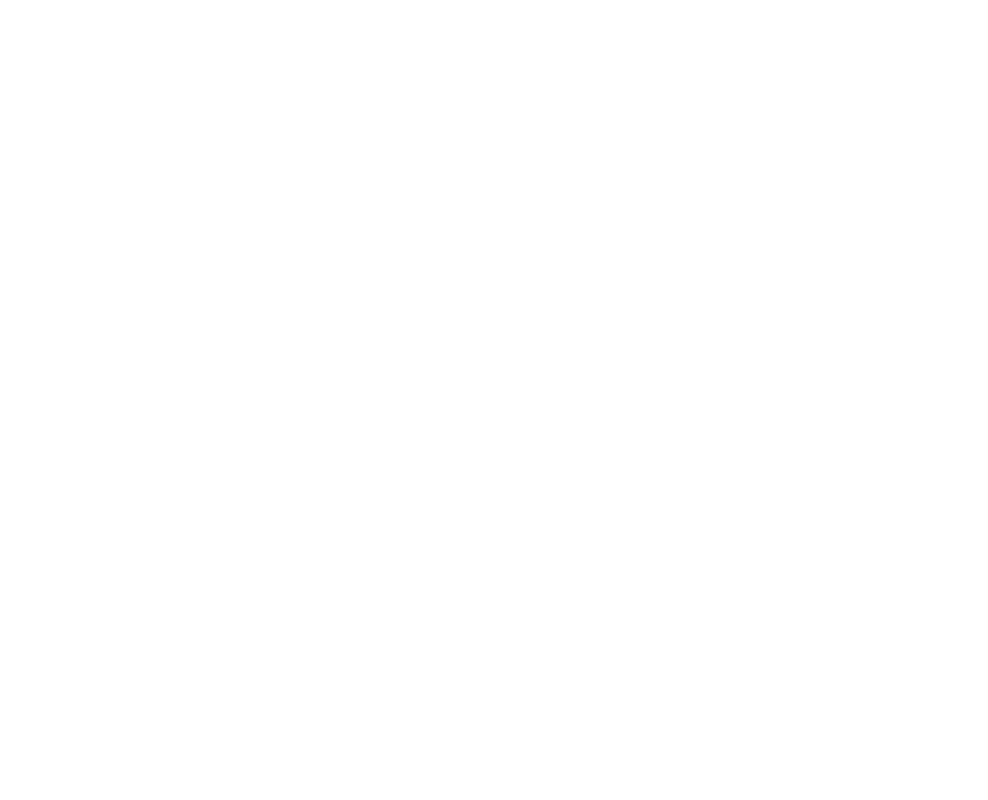
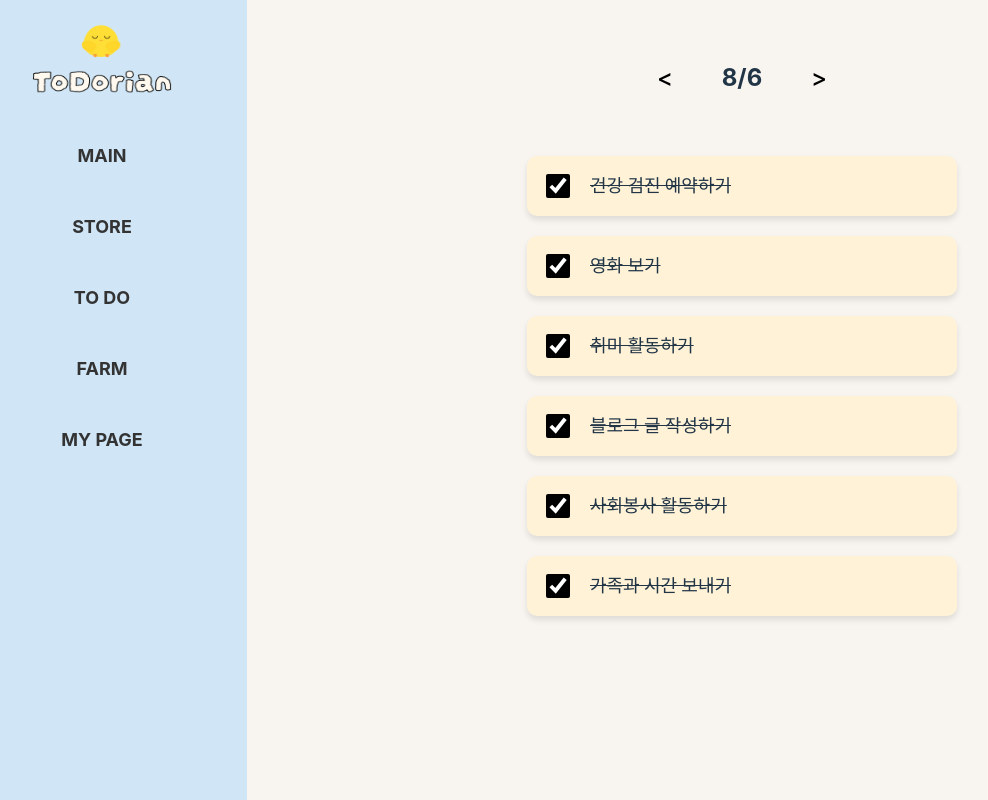
Before and after one commit to MTVS-3rd-TODORIAN/TODORIAN_FE, a React (Vite) app: page /today-deal in a window 1280 px wide. Before the commit this address had no page. Shown: the whole page, without its empty margins (43-1031 px from the left). Built offline with nearby package versions, Linux system fonts and the light colour scheme.

Commit message:
Feat: Todo page

```diff
--- a/package.json
+++ b/package.json
@@ -26,6 +26,6 @@
     "eslint-plugin-react-hooks": "^5.1.0-rc.0",
     "eslint-plugin-react-refresh": "^0.4.9",
     "globals": "^15.9.0",
-    "vite": "^5.4.1"
+    "vite": "^5.4.2"
   }
 }
--- a/src/App.jsx
+++ b/src/App.jsx
@@ -5,6 +5,7 @@
   Route
 } from 'react-router-dom';
 import Main from './pages/Main';
+import Todo from './pages/todo/Todo';
 // Import other components for routing here...
 
 function App() {
@@ -12,6 +13,7 @@
     <Routes>
       <>
         <Route path="/main" element={<Main/>}/>
+        <Route path="/today-deal" element={<Todo/>}/>
       </>
     </Routes>
   );
--- a/src/pages/Main.jsx
+++ b/src/pages/Main.jsx
@@ -12,7 +12,7 @@
       <Title>ToDorian</Title>
       <ContentContainer>
         <MenuButtonContainer>
-          <MenuButton onClick={() => navigate('/today-deal')}>오늘의 할인</MenuButton>
+          <MenuButton onClick={() => navigate('/today-deal')}>오늘의 할일</MenuButton>
           <MenuButton onClick={() => navigate('/calendar')}>달력</MenuButton>
           <MenuButton onClick={() => navigate('/feed')}>밥 주러 가기</MenuButton>
           <MenuButton onClick={() => navigate('/my-page')}>마이 페이지</MenuButton>
--- /dev/null
+++ b/src/pages/todo/Todo.jsx
@@ -0,0 +1,143 @@
+import React, { useState } from 'react';
+import styled from 'styled-components';
+import logoImg from '../../assets/images/todo/logo.png';
+
+const Container = styled.div`
+  display: flex;
+  background-color: #f8f4ef;
+  height: 100vh;
+  width: 100vw;
+`;
+
+const Sidebar = styled.div`
+  background-color: #d0e6f6;
+  width: 250px;
+  padding: 20px;
+  display: flex;
+  flex-direction: column;
+  align-items: center;
+`;
+
+const Logo = styled.img`
+  width: 140px;
+  height: 80px;
+  margin-bottom: 20px;
+`;
+
+const SidebarButton = styled.button`
+  background: none;
+  border: none;
+  width: 100%;
+  padding: 15px 0;
+  margin: 10px 0;
+  border-radius: 20px;
+  font-size: 18px;
+  cursor: pointer;
+  font-weight: bold;
+  color: #333;
+  &:hover {
+    background-color: #c4d7f2;
+  }
+`;
+
+const ChecklistContainer = styled.div`
+  flex: 1;
+  padding: 40px;
+  display: flex;
+  flex-direction: column;
+  align-items: center;
+  overflow-y: auto;
+`;
+
+const Header = styled.div`
+  display: flex;
+  justify-content: center;
+  align-items: center;
+  margin-bottom: 30px;
+`;
+
+const DateButton = styled.button`
+  background: none;
+  border: none;
+  font-size: 24px;
+  cursor: pointer;
+  margin: 0 20px;
+`;
+
+const ChecklistItem = styled.div`
+  display: flex;
+  align-items: center;
+  background-color: #fff2d7;
+  width: 400px;
+  padding: 15px;
+  margin: 10px 0;
+  border-radius: 10px;
+  font-size: 18px;
+  box-shadow: 0 4px 6px rgba(0, 0, 0, 0.1);
+`;
+
+const Checkbox = styled.input.attrs({ type: 'checkbox' })`
+  margin-right: 20px;
+  width: 24px;
+  height: 24px;
+  accent-color: black;
+`;
+
+const TodoText = styled.span`
+  text-decoration: ${({ checked }) => (checked ? 'line-through' : 'none')};
+  font-weight: ${({ checked }) => (checked ? 'bold' : 'normal')};
+`;
+
+const todosData = [
+  { id: 1, text: '건강 검진 예약하기', checked: true },
+  { id: 2, text: '영화 보기', checked: true },
+  { id: 3, text: '취미 활동하기', checked: true },
+  { id: 4, text: '블로그 글 작성하기', checked: true },
+  { id: 5, text: '사회봉사 활동하기', checked: true },
+  { id: 6, text: '가족과 시간 보내기', checked: true },
+];
+
+function Todo() {
+  const [todos, setTodos] = useState(todosData);
+
+  const handleCheckboxChange = (id) => {
+    setTodos((prevTodos) =>
+      prevTodos.map((todo) =>
+        todo.id === id ? { ...todo, checked: !todo.checked } : todo
+      )
+    );
+  };
+
+  return (
+    <Container>
+      <Sidebar>
+        <Logo src={logoImg} alt="Logo" />
+        <SidebarButton>MAIN</SidebarButton>
+        <SidebarButton>STORE</SidebarButton>
+        <SidebarButton>TO DO</SidebarButton>
+        <SidebarButton>FARM</SidebarButton>
+        <SidebarButton>MY PAGE</SidebarButton>
+      </Sidebar>
+
+      <ChecklistContainer>
+        <Header>
+          <DateButton>&lt;</DateButton>
+          <h2>8/6</h2>
+          <DateButton>&gt;</DateButton>
+        </Header>
+
+        {todos.map((todo) => (
+          <ChecklistItem key={todo.id}>
+            <Checkbox
+              checked={todo.checked}
+              onChange={() => handleCheckboxChange(todo.id)}
+            />
+            <TodoText checked={todo.checked}>{todo.text}</TodoText>
+          </ChecklistItem>
+        ))}
+      </ChecklistContainer>
+    </Container>
+  );
+}
+
+export default Todo;
```
Also changed, not shown: src/assets/images/todo/logo.png (added), 1 other file (tests, documents, lock files or other folders).
